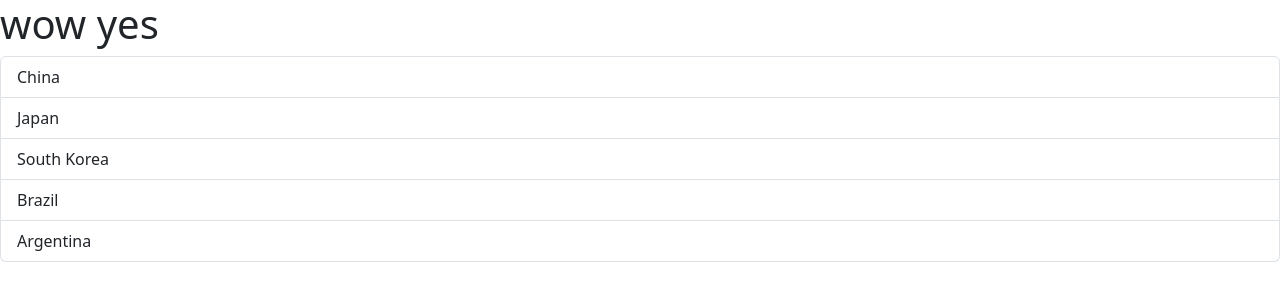
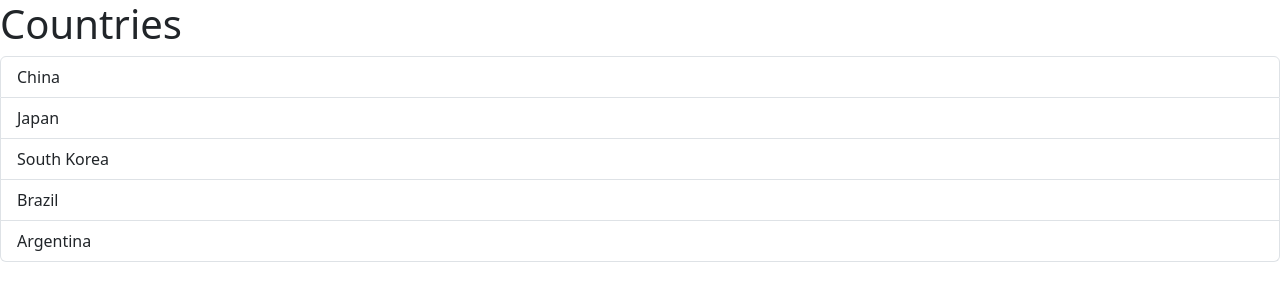
Before and after one commit to Lelloq/react-learn, a React (Vite) app: page / in a window 1280 px wide. Shown: the top 300 px of the page. Built offline with nearby package versions, Linux system fonts and the light colour scheme.

Commit message:
interface

```diff
--- a/src/App.tsx
+++ b/src/App.tsx
@@ -1,7 +1,13 @@
-import ListGroup from './components/ListGroup';
+import ListGroup from "./components/ListGroup";
 
 function App() {
-    return <div><ListGroup /></div >
+	const items = ["China", "Japan", "South Korea", "Brazil", "Argentina"];
+
+	return (
+		<div>
+			<ListGroup items={items} heading="Countries" />
+		</div>
+	);
 }
 
 export default App;
--- a/src/components/ListGroup.tsx
+++ b/src/components/ListGroup.tsx
@@ -1,7 +1,12 @@
 import { useState } from "react";
 
-function ListGroup() {
-	const items = ["China", "Japan", "South Korea", "Brazil", "Argentina"];
+interface ListProps {
+	items: string[];
+	heading: string;
+}
+
+function ListGroup(props: ListProps) {
+	const { items, heading } = props;
 	const [selected, setSelectedIndex] = useState(-1);
 
 	const listItems = items.map((item, index) => (
@@ -26,7 +31,7 @@
 
 	return (
 		<>
-			<h1>wow yes</h1>
+			<h1>{heading}</h1>
 			{getMessage(items)}
 			<ul className="list-group">{listItems}</ul>
 		</>
```
